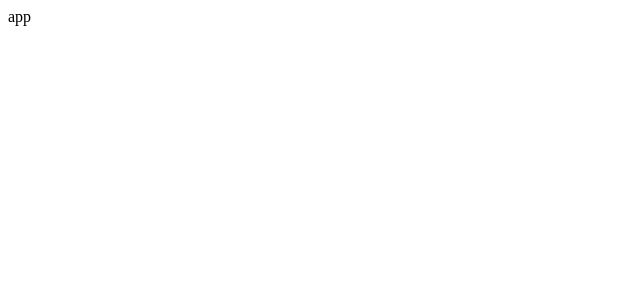
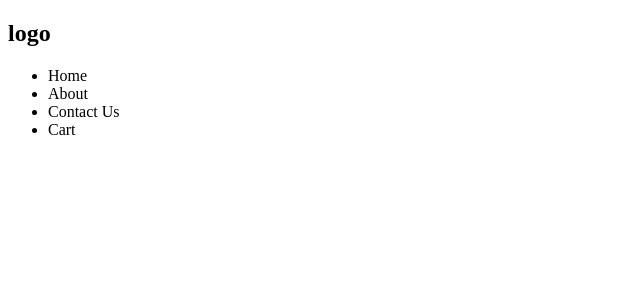
Before and after one commit to akshatbhatya/namaste-react-episode-06-expoloring-world, a React (Vite) app: page / in a window 1280 px wide. Shown: the top 300 px of the page, without its empty margins (0-640 px from the left). Built offline with nearby package versions, Linux system fonts and the light colour scheme.

Commit message:
modyfy index js file

```diff
--- a/App.js
+++ b/App.js
@@ -1,9 +1,12 @@
 import React from 'react'
+import Header from './src/Header'
 
 function App() {
   return (
     <div>
-      app
+
+      {Header()}
+
     </div>
   )
 }
--- a/index.js
+++ b/index.js
@@ -1,5 +1,5 @@
 import React from "react"
-import ReactDom from "react-dom"
+import ReactDom from "react-dom/client"
 import App from "./app"
 
 
--- a/src/Header.jsx
+++ b/src/Header.jsx
@@ -1,8 +1,21 @@
 import React from 'react'
+import "./Header.css"
 
 function Header() {
   return (
-    <div>
+    <div className='header-parent'>
+
+        <div className="logo">
+            <h2>logo</h2>
+        </div>
+        <div className="nav">
+            <ul>
+                <li>Home</li>
+                <li>About</li>
+                <li>Contact Us</li>
+                <li>Cart</li>
+            </ul>
+        </div>
 
     </div>
   )
```
